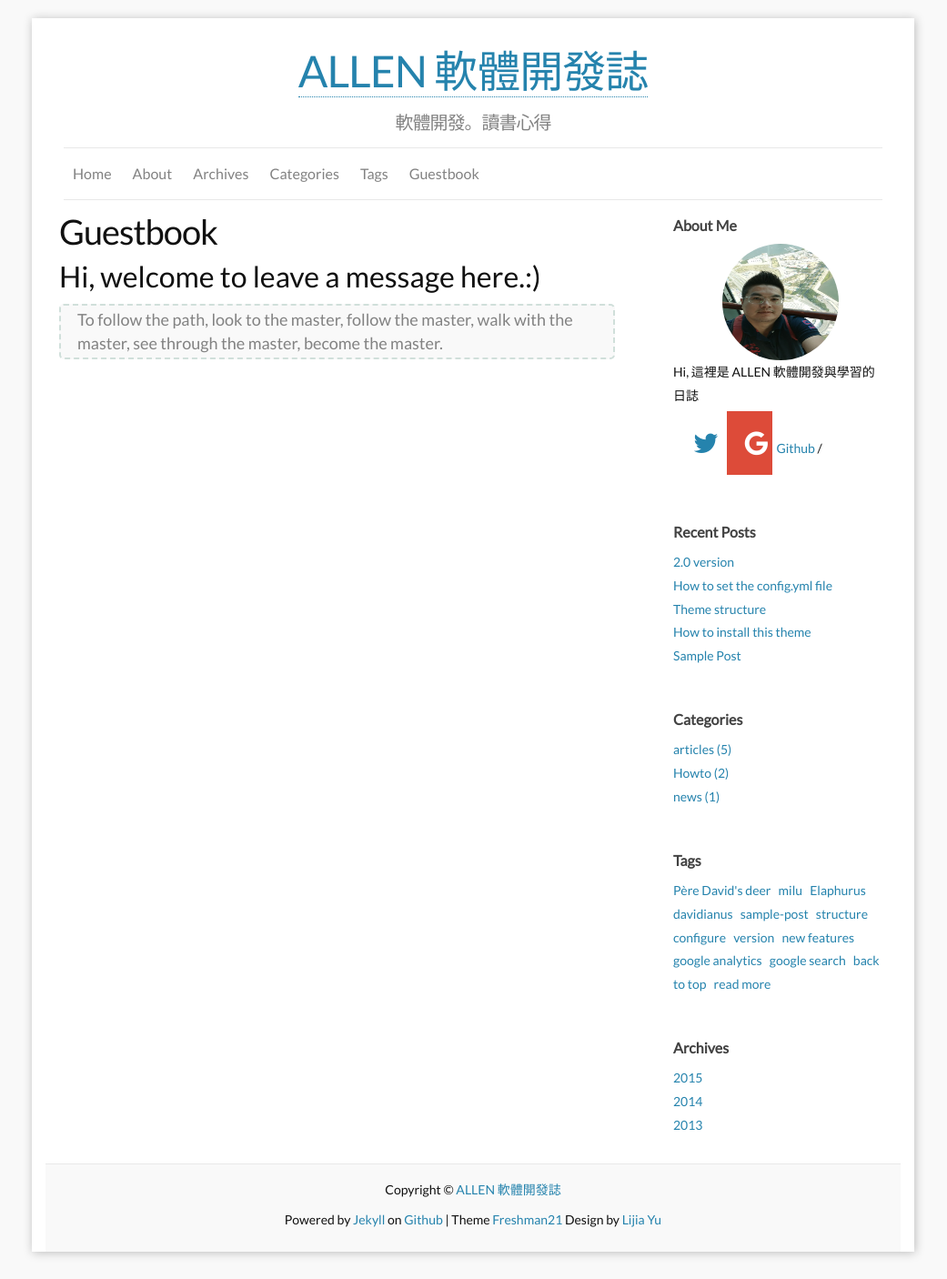
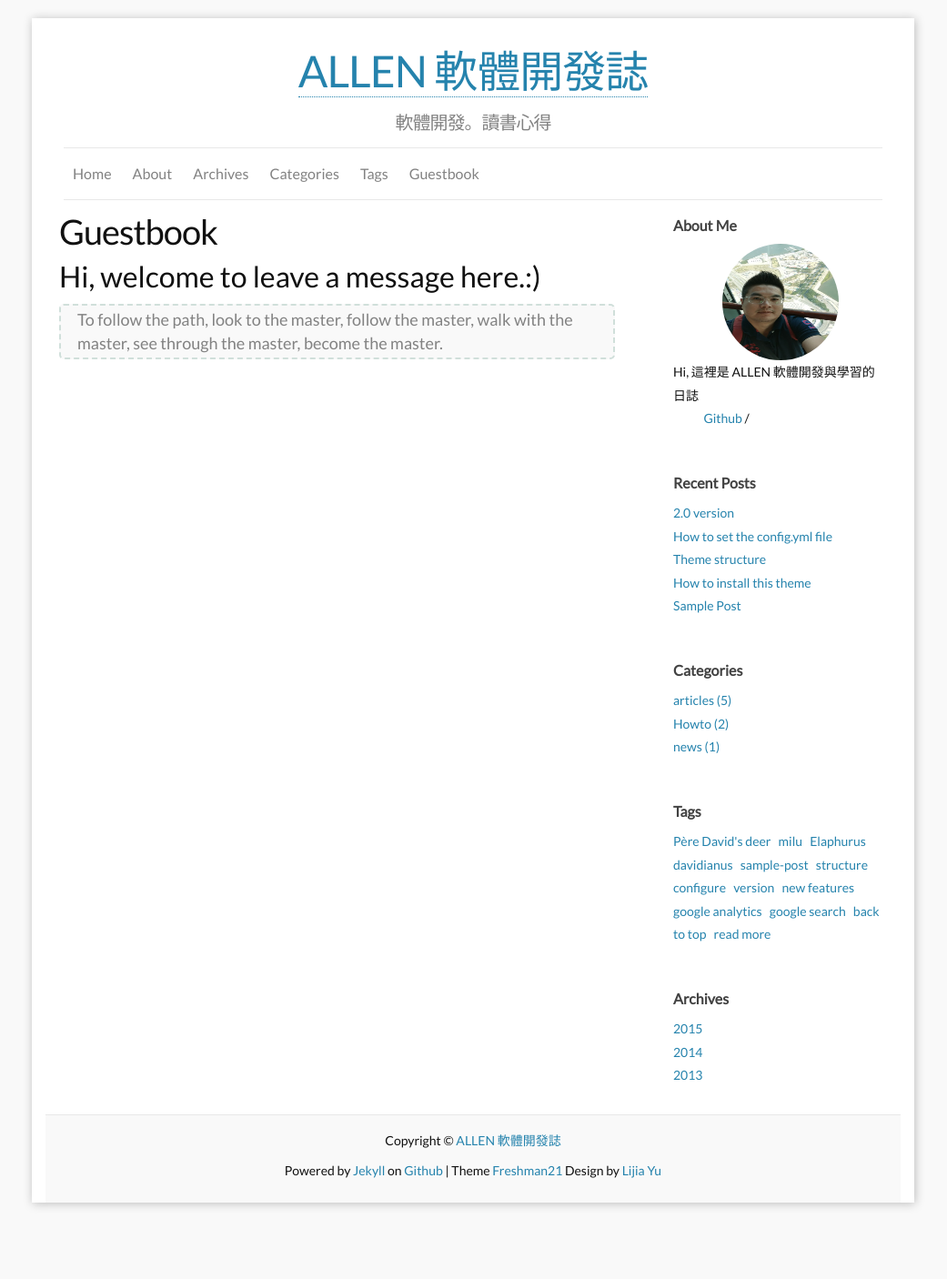
Before and after one commit to allenchien-tw/allenchien-tw.github.io, a Jekyll site: the page built from f_guestbook.md, in a window 1280 px wide. Shown: the whole page at 91% size, without its empty margins (120-1161 px from the left). Built offline with Jekyll 4.4.1, drawn with Linux system fonts in a browser that asks for light colours; nearby versions of some CDN libraries; some web fonts are replaced; comment, search, counter and statistics services are not loaded; after the commit the page ends 1352 px from its top, so only the background shows below that.

Commit message:
[up] update social button

```diff
--- a/_includes/head.html
+++ b/_includes/head.html
@@ -17,37 +17,8 @@
 <link rel="stylesheet" href="{{ "/css/main.css" | prepend: site.baseurl }}">
 <link rel="canonical" href="{{ page.url | replace:'index.html','' |  prepend: site.url }}">
 <link rel="alternate" type="application/atom+xml" title="{{ site.title }}" href="{{ "/feed.xml" | prepend: site.url }}" />
-<link rel="stylesheet" href="https://cdnjs.cloudflare.com/ajax/libs/font-awesome/4.7.0/css/font-awesome.min.css">
+<link rel="stylesheet" href="https://use.fontawesome.com/releases/v5.3.1/css/all.css" integrity="sha384-mzrmE5qonljUremFsqc01SB46JvROS7bZs3IO2EmfFsd15uHvIt+Y8vEf7N7fWAU" crossorigin="anonymous">
 
 <script src="https://cdnjs.cloudflare.com/ajax/libs/mathjax/2.7.4/MathJax.js?config=TeX-AMS-MML_HTMLorMML"></script>
 
-<style>
-    .fa {
-      padding: 20px;
-      font-size: 30px;
-      width: 50px;
-      text-align: center;
-      text-decoration: none;
-      margin: 5px 2px;
-    }
-
-    .fa:hover {
-        opacity: 0.7;
-    }
-
-    .fa-google {
-      background: #dd4b39;
-      color: white;
-    }
-
-    .fa-facebook {
-      background: #3B5998;
-      color: white;
-    }
-
-    .fa-linkedin {
-      background: #007bb5;
-      color: white;
-    }
-</style>
 </head>
```
